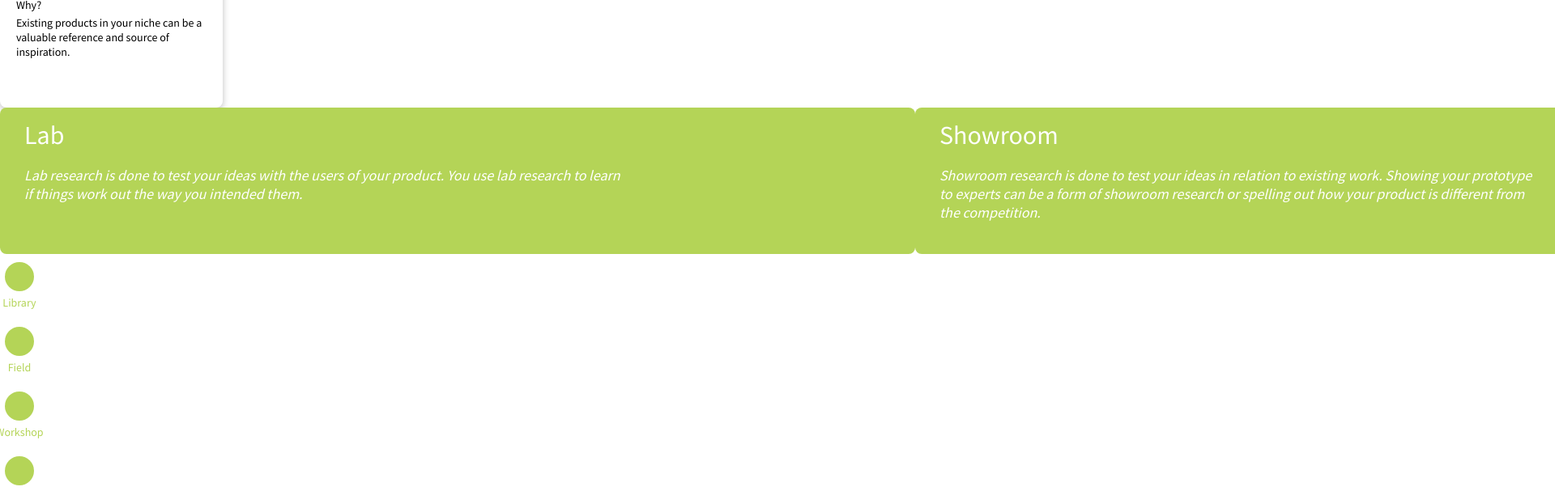
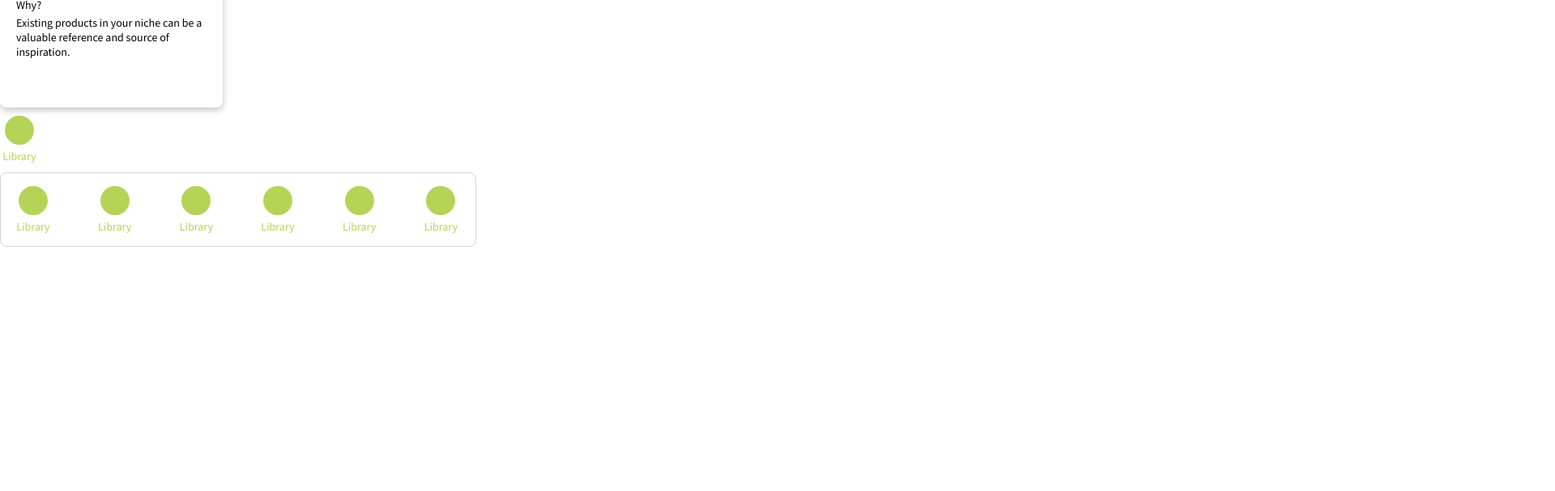
Before and after one commit to cmdmethods/herontwerp2020, a Vue app in the folder Desktop/cmd-methods/: page / in a window 1280 px wide. Shown: the part 280-887 px from the top of the page at 81% size, 1920 px wide, since content can reach past the window. After the commit the page ends 800 px from the top, so only its background shows below. Built offline with nearby package versions, Linux system fonts and the light colour scheme.

Commit message:
Remove sort button

```diff
--- a/Desktop/cmd-methods/src/components/SortBar.vue
+++ b/Desktop/cmd-methods/src/components/SortBar.vue
@@ -1,7 +1,6 @@
 <template>
     <div class="sort-bar">
         <ul>
-            <li><category-icon v-for="category in categories" :key="category.id" :title="category.title"></category-icon></li>
             <li><category-icon v-for="category in categories" :key="category.id" :title="category.title"></category-icon></li>
             <li><category-icon v-for="category in categories" :key="category.id" :title="category.title"></category-icon></li>
             <li><category-icon v-for="category in categories" :key="category.id" :title="category.title"></category-icon></li>
--- a/Desktop/cmd-methods/src/data/categories.json
+++ b/Desktop/cmd-methods/src/data/categories.json
@@ -4,35 +4,5 @@
         "title": "Library",
         "text": "Library research is done to explore what is already done and what guidelines and theories exist that could help you further your design. Since the advent of the internet library research is also called desk research.",
         "image": "src/assets/logo-library.png"
-    },
-    {
-        "id": "field",
-        "title": "Field",
-        "text": "Field research is done to explore the application context. You apply a field strategy to get to know your end users, their needs, desires and limitations as organizational and physical contexts in which they will use your product.",
-        "image": "src/assets/logo-field.png"
-    },
-    {
-        "id": "workshop",
-        "title": "Workshop",
-        "text": "Workshop research is done to explore opportunities. Prototyping, sketching and co-creation activities are all ways to gain insights in what is possible and how things could work.",
-        "image": "src/assets/logo-workshop.png"
-    },
-    {
-        "id": "lab",
-        "title": "Lab",
-        "text": "Lab research is done to test your ideas with the users of your product. You use lab research to learn if things work out the way you intended them.",
-        "image": "src/assets/logo-lab.png"
-    },
-    {
-        "id": "showroom",
-        "title": "Showroom",
-        "text": "Showroom research is done to test your ideas in relation to existing work. Showing your prototype to experts can be a form of showroom research or spelling out how your product is different from the competition.",
-        "image": "src/assets/logo-showroom.png"
-    },
-    {
-        "id": "stepping stones",
-        "title": "Stepping Stones",
-        "text": "Condense your insights into tangible representations that can be re-used in the rest of the project and help to communicate findings to the team and client.",
-        "image": "src/assets/logo-stepping-stones.png"
     }
 ]
```
